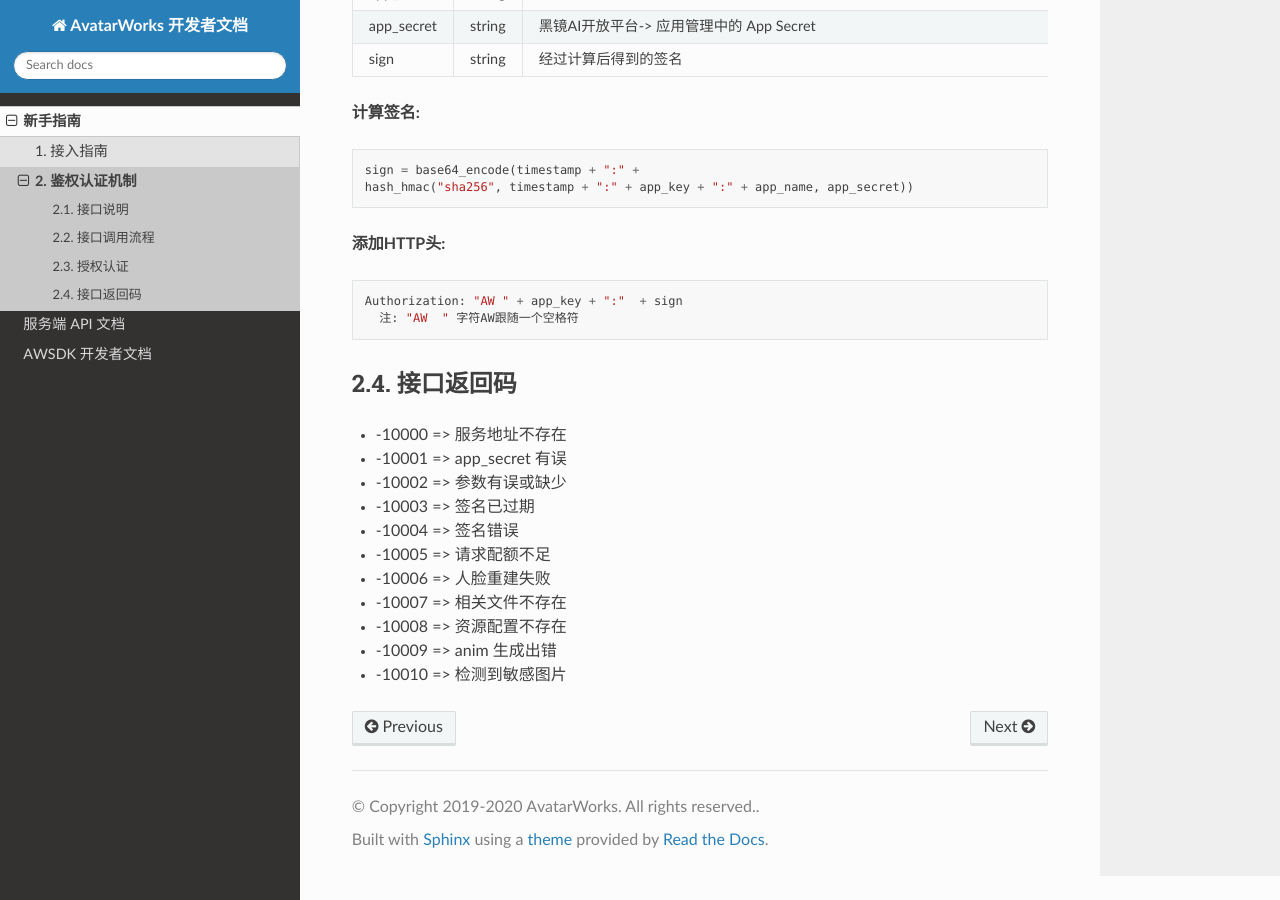
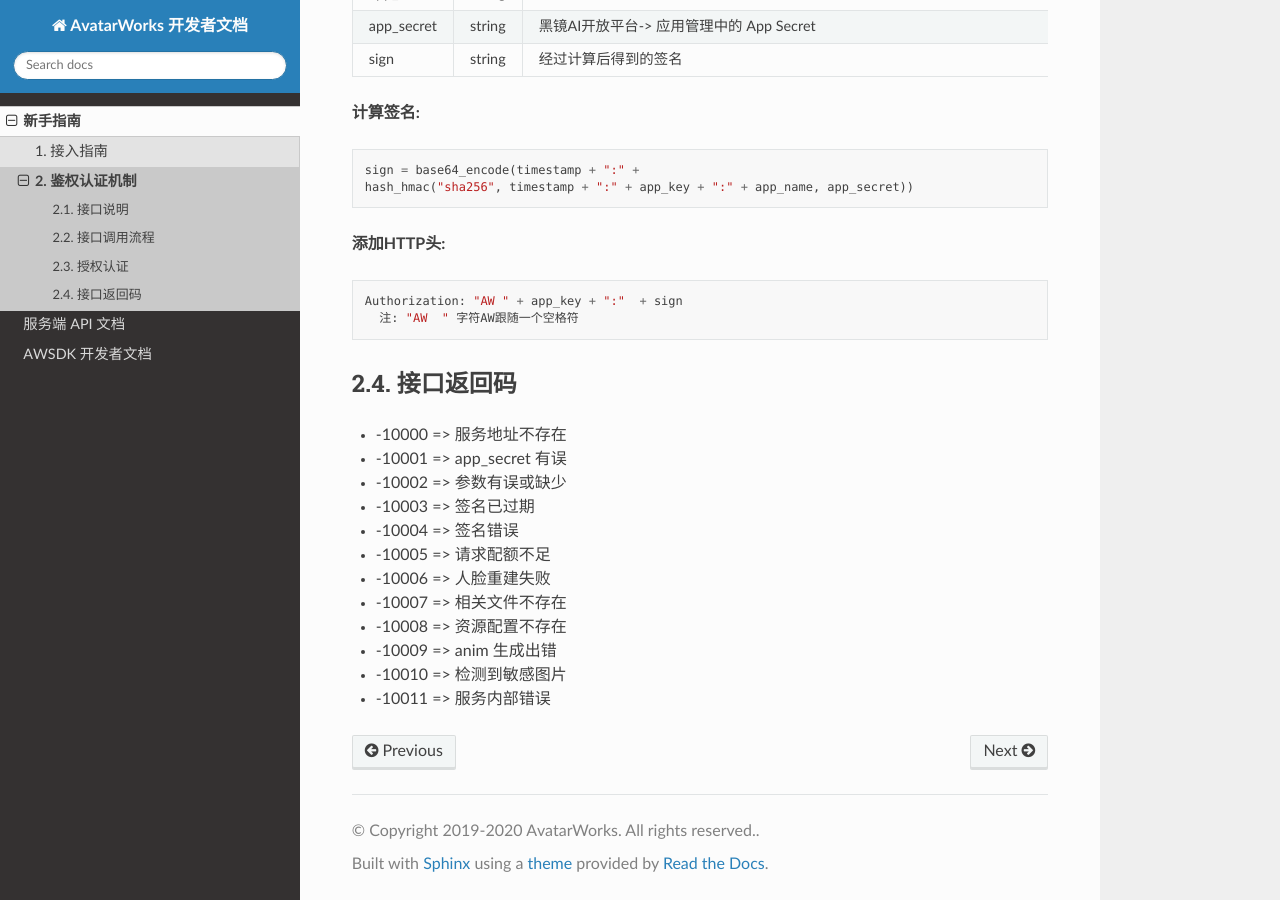
Before and after one commit to avatarworks/doc, a Sphinx documentation site: the page built from source/beginning/auth.rst, in a window 1280 px wide and 900 px high, scrolled down 899 px. Built offline with Sphinx 7.4.7 and the Read the Docs theme 2.0.0, drawn with Linux system fonts in a browser that asks for light colours.

Commit message:
Update auth.rst

```diff
--- a/source/beginning/auth.rst
+++ b/source/beginning/auth.rst
@@ -82,3 +82,5 @@ API 使用 hmac 签名，通过提取请求中的重要字段并使用用户或
 - -10009 => anim 生成出错
 
 - -10010 => 检测到敏感图片
+
+- -10011 => 服务内部错误
```
